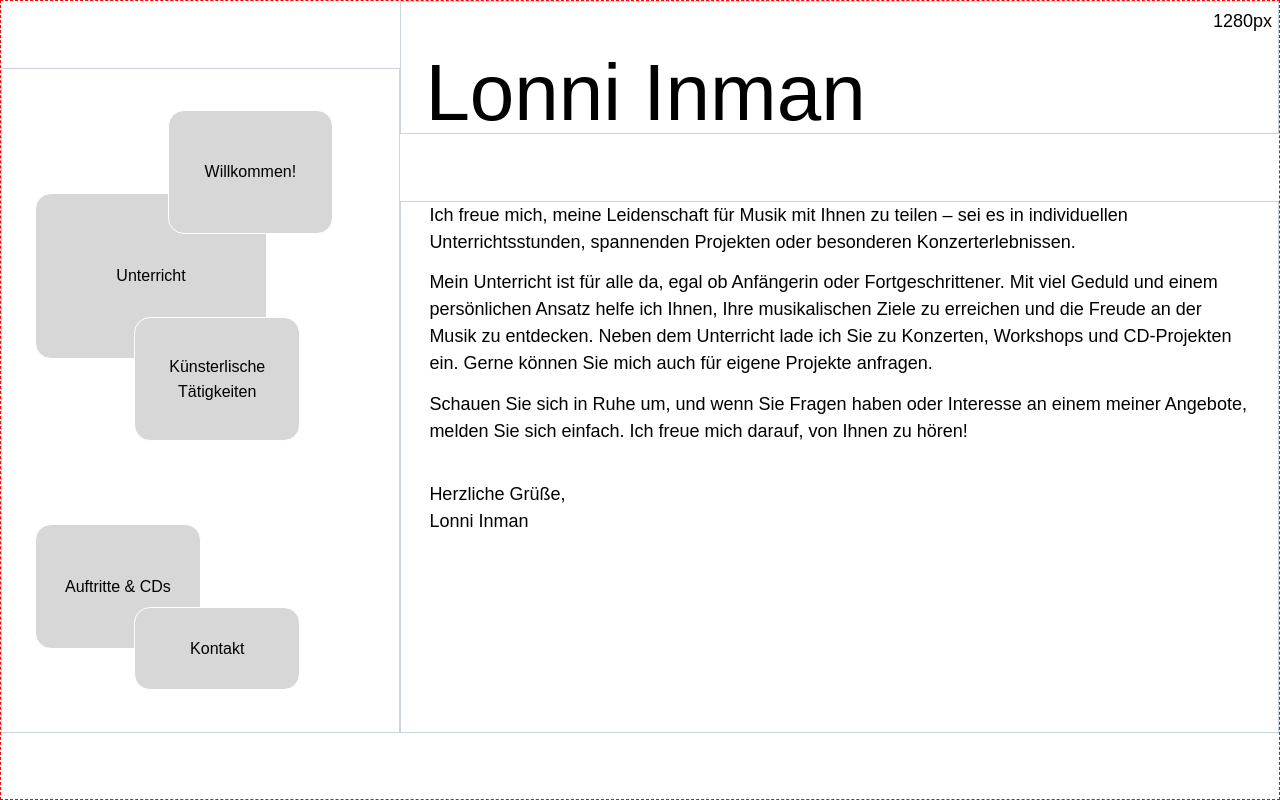
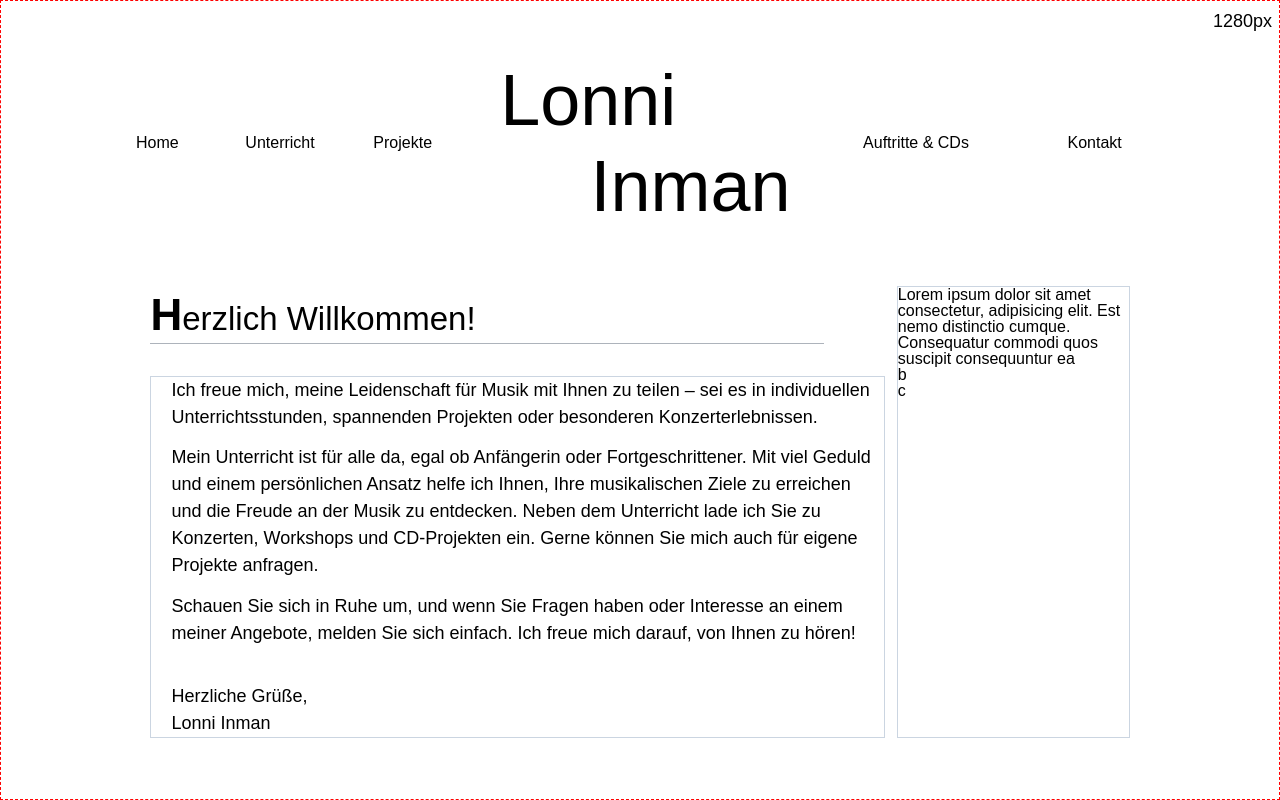
Before and after one commit to j-eick/lonni-homepage, a Next.js app: page /home in a window 1280 px wide. Built offline with nearby package versions, Linux system fonts and the light colour scheme.

Commit message:
ui / make MobileTabletView more reusable

```diff
--- a/app/home/page.tsx
+++ b/app/home/page.tsx
@@ -1,33 +1,48 @@
 "use client";
 
 import useWindowSize from "../hooks/useWindowSize";
-import { usePathname } from "next/navigation";
-import { useEffect } from "react";
-import DesktopView from "@/components/ui/desktopView/DesktopView";
 import MobileTabletView from "@/components/ui/mobile-tablet-view/MobileTabletView";
+import { welcomeText } from "@/lib/paragraphs/home";
 
 export default function Home() {
     const windowSize = useWindowSize();
 
-    const path = usePathname();
-    console.log(windowSize.width);
+    // const path = usePathname();
+    // console.log(windowSize.width);
 
-    const desktopView = windowSize.width >= 1119;
+    // const desktopView = windowSize.width >= 1119;
 
-    const tabletMobileView = windowSize.width <= 1119;
+    // const tabletMobileView = windowSize.width <= 1119;
 
-    useEffect(() => {
-        console.log(path);
-    }, []);
+    // useEffect(() => {
+    //     console.log(path);
+    // }, []);
 
     return (
-        <div
-            className={`h-full mx-auto my-0
-                        ${windowSize.width >= 1119 ? "grid grid-cols-18 grid-rows-12" : ""}`}
-        >
+        <>
             <p className={`absolute top-2 right-2`}>{windowSize.width}px</p>
-            {desktopView && <DesktopView />}
-            {tabletMobileView && <MobileTabletView />}
-        </div>
+            <MobileTabletView>
+                <main className={`w-9/12`}>
+                    <article className="flowText">
+                        <h1 className="relative mb-7 text-pageTitle leading-1.3">
+                            <span className="block w-11/12 border-b-1 border-slate-700/40">
+                                <span className="font-bold text-firstLetterTitle">H</span>erzlich Willkommen!
+                            </span>
+                        </h1>
+                        <div className="bb pl-5 flowText">{welcomeText}</div>
+                    </article>
+                </main>
+                <aside className="grow leading-1 bb">
+                    <ul>
+                        <li>
+                            Lorem ipsum dolor sit amet consectetur, adipisicing elit. Est nemo distinctio cumque.
+                            Consequatur commodi quos suscipit consequuntur ea
+                        </li>
+                        <li>b</li>
+                        <li>c</li>
+                    </ul>
+                </aside>
+            </MobileTabletView>
+        </>
     );
 }
--- a/components/ui/mobile-tablet-view/MobileTabletView.tsx
+++ b/components/ui/mobile-tablet-view/MobileTabletView.tsx
@@ -1,7 +1,7 @@
-import { welcomeText } from "@/lib/paragraphs/home";
 import Header from "./header/Header";
+import { ReactNode } from "react";
 
-export default function MobileTablet() {
+export default function MobileTablet({ children }: { children: ReactNode }) {
     return (
         <div className="h-full w-screen pt-14">
             <div className="min-h-full w-8.5/10 mx-auto my-0 flex flex-col">
@@ -13,28 +13,7 @@ export default function MobileTablet() {
                     link4="Auftritte & CDs"
                     link5="Kontakt"
                 />
-                <section className="w-9/10 mx-auto my-0 flex gap-3">
-                    <main className={`w-9/12`}>
-                        <article className="flowText">
-                            <h1 className="relative mb-7 text-pageTitle leading-1.3">
-                                <span className="block w-11/12 border-b-1 border-slate-700/40">
-                                    <span className="font-bold text-firstLetterTitle">H</span>erzlich Willkommen!
-                                </span>
-                            </h1>
-                            <div className="bb pl-5 flowText">{welcomeText}</div>
-                        </article>
-                    </main>
-                    <aside className="grow leading-1 bb">
-                        <ul>
-                            <li>
-                                Lorem ipsum dolor sit amet consectetur, adipisicing elit. Est nemo distinctio cumque.
-                                Consequatur commodi quos suscipit consequuntur ea
-                            </li>
-                            <li>b</li>
-                            <li>c</li>
-                        </ul>
-                    </aside>
-                </section>
+                <section className="w-9/10 mx-auto my-0 flex gap-3">{children}</section>
             </div>
         </div>
     );
```
